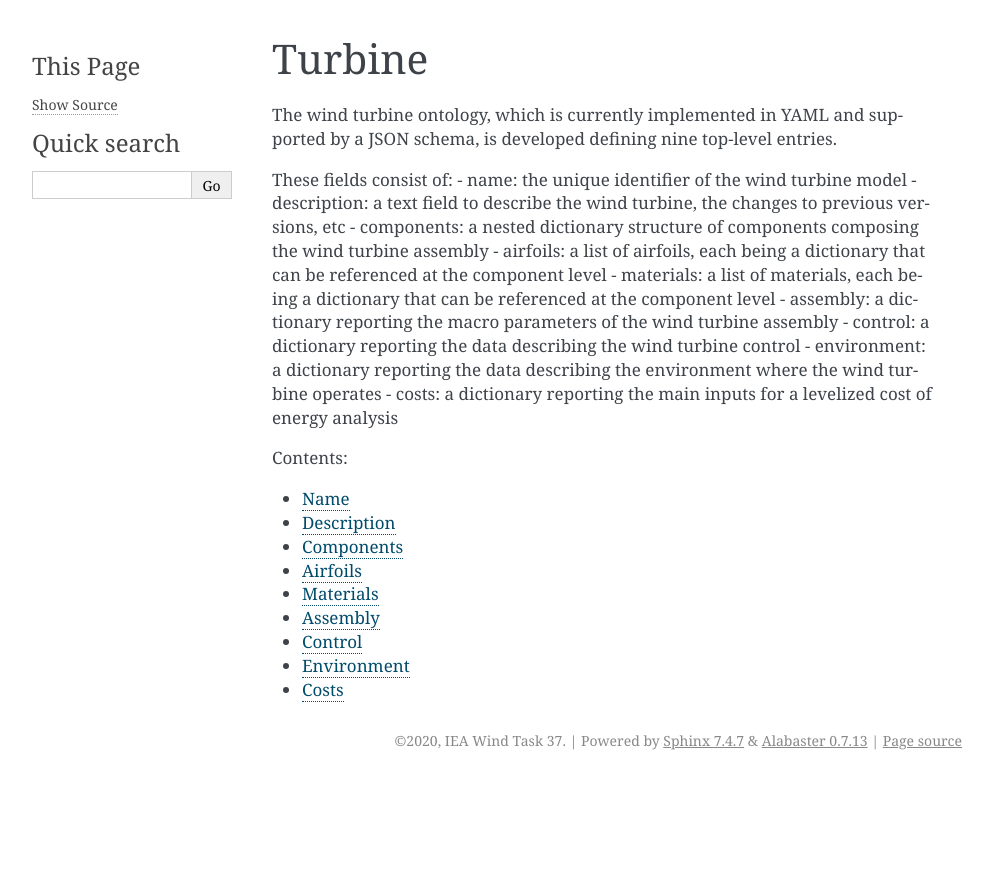
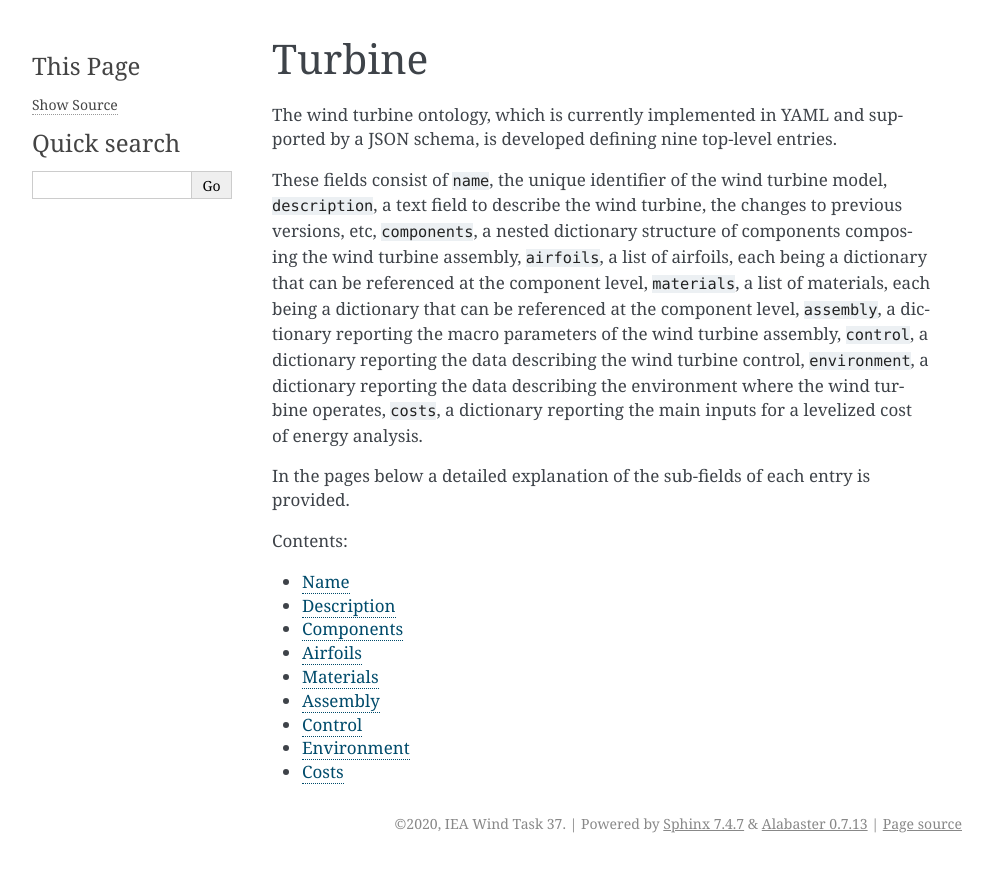
Before and after one commit to IEAWindTask37/windIO, a Sphinx documentation site: the page built from docs/turbine.rst, in a window 1280 px wide. Shown: the top 872 px of the page, without its empty margins (148-1141 px from the left). Built offline with Sphinx 7.4.7, drawn with Linux system fonts in a browser that asks for light colours.

Commit message:
slow progress

```diff
--- a/docs/turbine.rst
+++ b/docs/turbine.rst
@@ -3,16 +3,9 @@ Turbine
 
 The wind turbine ontology, which is currently implemented in YAML and supported by a JSON schema, is developed defining nine top-level entries.
 
-These fields consist of:
-- name: the unique identifier of the wind turbine model
-- description: a text field to describe the wind turbine, the changes to previous versions, etc
-- components: a nested dictionary structure of components composing the wind turbine assembly
-- airfoils: a list of airfoils, each being a dictionary that can be referenced at the component level
-- materials: a list of materials, each being a dictionary that can be referenced at the component level
-- assembly: a dictionary reporting the macro parameters of the wind turbine assembly
-- control: a dictionary reporting the data describing the wind turbine control
-- environment: a dictionary reporting the data describing the environment where the wind turbine operates
-- costs: a dictionary reporting the main inputs for a levelized cost of energy analysis
+These fields consist of :code:`name`, the unique identifier of the wind turbine model, :code:`description`, a text field to describe the wind turbine, the changes to previous versions, etc, :code:`components`, a nested dictionary structure of components composing the wind turbine assembly, :code:`airfoils`, a list of airfoils, each being a dictionary that can be referenced at the component level, :code:`materials`, a list of materials, each being a dictionary that can be referenced at the component level, :code:`assembly`, a dictionary reporting the macro parameters of the wind turbine assembly, :code:`control`, a dictionary reporting the data describing the wind turbine control, :code:`environment`, a dictionary reporting the data describing the environment where the wind turbine operates, :code:`costs`, a dictionary reporting the main inputs for a levelized cost of energy analysis.
+
+In the pages below a detailed explanation of the sub-fields of each entry is provided.
 
 .. toctree::
    :maxdepth: 2
```
Also changed, not shown: docs/assembly.rst (+7 -1 lines).
